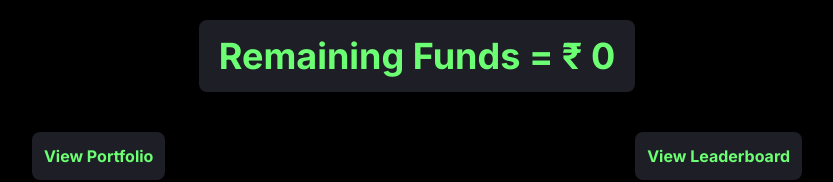
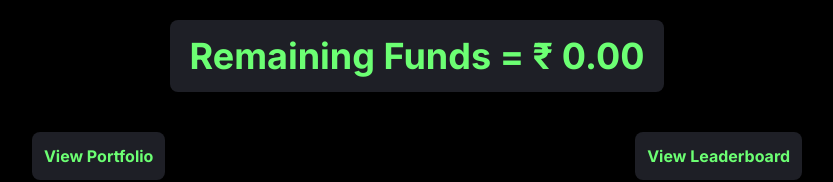
Before and after one commit to Overlord-1/vsm-f, a React (Create React App) app: page /news in a window 1280 px wide. Shown: the top 182 px of the page, without its empty margins (223-1056 px from the left). Built offline with nearby package versions, Linux system fonts and the light colour scheme; no server answers.

Commit message:
Fix formatting of currency values

```diff
--- a/src/components/NewsCard.jsx
+++ b/src/components/NewsCard.jsx
@@ -171,7 +171,7 @@ const NewsCard = ({ name, stockprice, funds, news1, news2, onFundsUpdate }) => {
               <div className="text-3xl font-mono">₹</div>
               <div className="text-3xl font-mono">
                 {" "}
-                {inputValue * stockprice}
+                {(inputValue * stockprice).toFixed(2)}
               </div>
             </div>
           </div>
--- a/src/components/Rank.jsx
+++ b/src/components/Rank.jsx
@@ -36,9 +36,9 @@ const Rank = ({ color, topRank, rank, name, score }) => {
       </div>
 
       {topRank ? (
-        <div className="score mr-5 font-bold text-black">{score.toFixed(2)}</div>
+        <div className="score mr-5 font-bold text-black">₹ {score.toFixed(2)}</div>
       ) : (
-        <div className="score mr-5 font-bold text-white">{score.toFixed(2)}</div>
+        <div className="score mr-5 font-bold text-white">₹ {score.toFixed(2)}</div>
       )}
     </div>
   );
--- a/src/pages/News.jsx
+++ b/src/pages/News.jsx
@@ -65,7 +65,7 @@ const News = () => {
     <>
       <div className="max-w-[1240px] mx-auto flex flex-col relative">
         <h1 className="text-[#6cff73] mx-auto rounded-lg font-bold bg-[#1E1F26] p-4 text-2xl my-5 px-5 md:text-4xl sticky top-0 z-10">
-          Remaining Funds = ₹ {funds}
+          Remaining Funds = ₹ {funds.toFixed(2)}
         </h1>
         <div className="flex">
           <button
```
